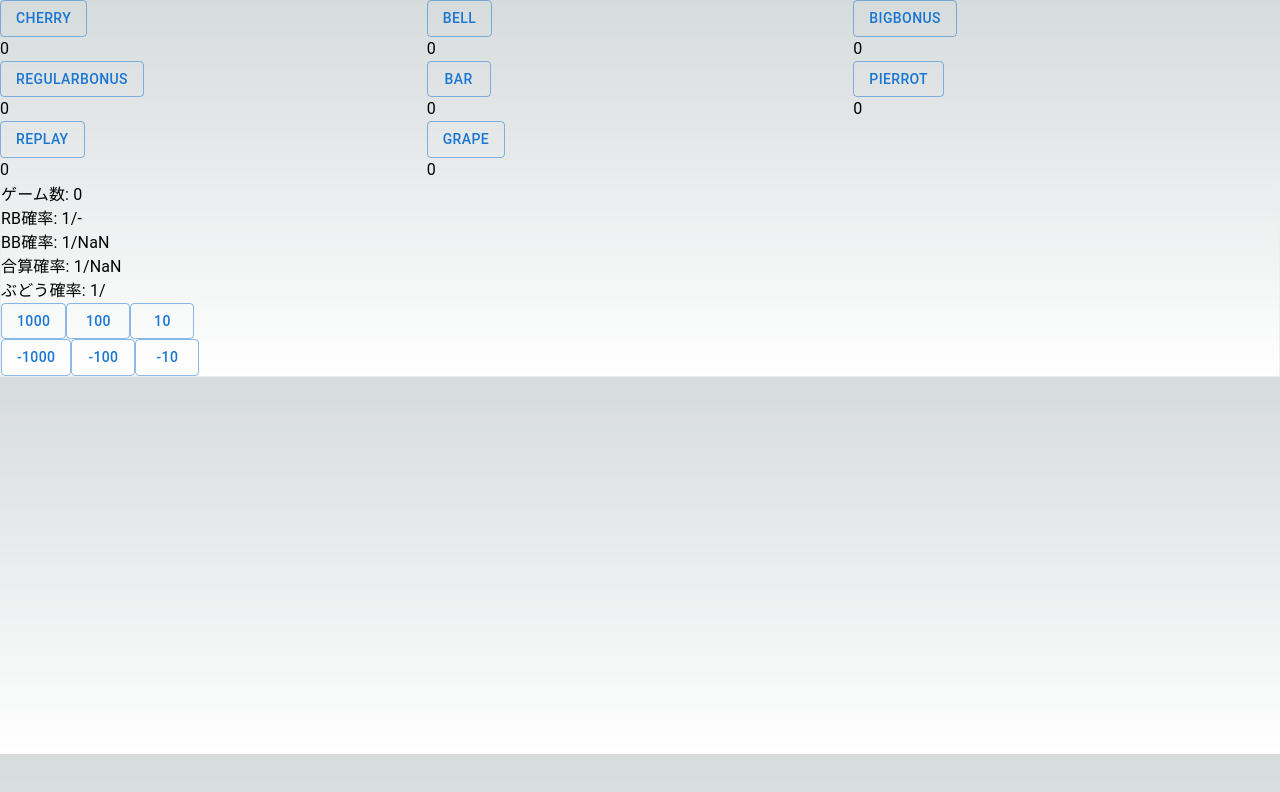
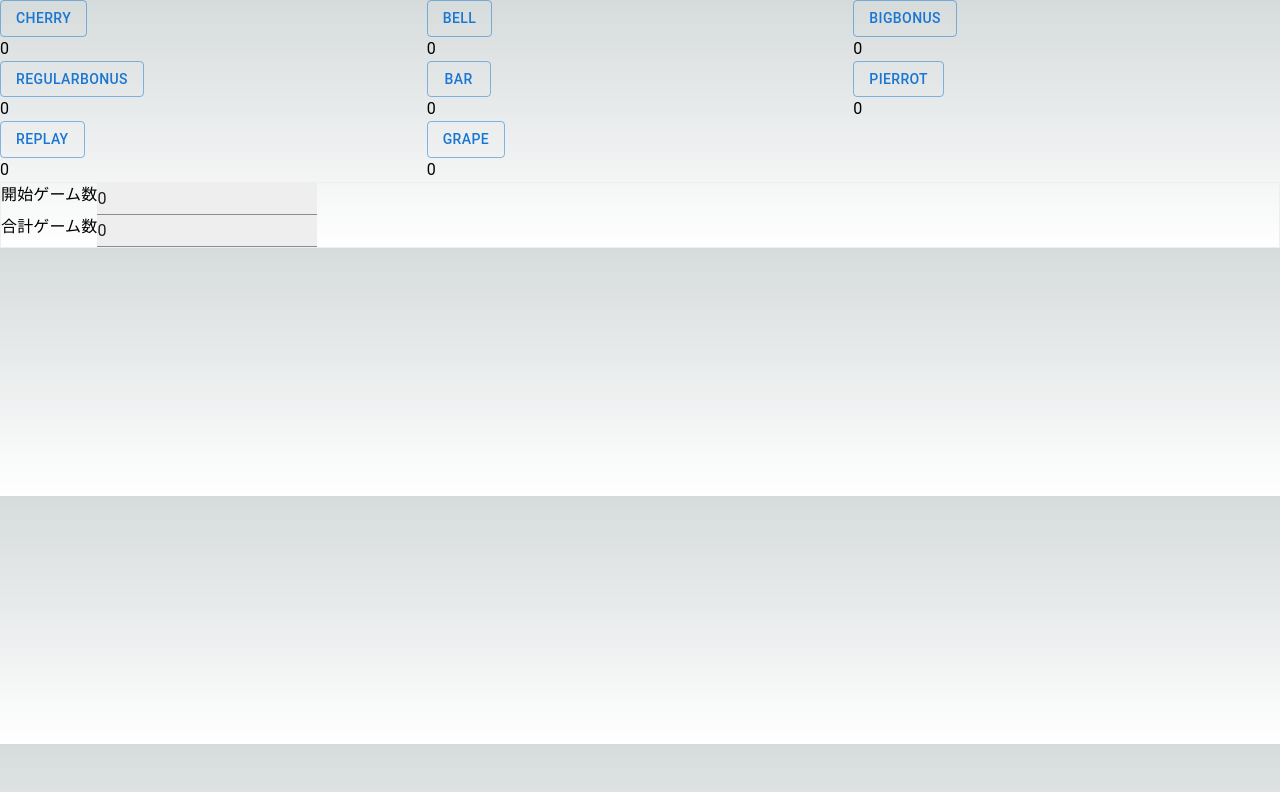
Before and after one commit to fumiya0326/pachi-app, a Next.js app: page / in a window 1280 px wide. Shown: the top 792 px of the page. Built offline with nearby package versions, Linux system fonts and the light colour scheme.

Commit message:
ゲーム数の入力欄を追加

```diff
--- a/src/components/game-count.tsx
+++ b/src/components/game-count.tsx
@@ -4,45 +4,40 @@ import { FC } from "react";
 
 interface GameCounterProps {
   // ゲーム数変更通知
-  onChange: (value: number) => void;
+  onChangeTotalGameCount: (value: number) => void;
+  // 開始ゲーム数変更通知
+  onChangeStartingGameCount: (value: number) => void;
   // ゲーム回数
-  gameCount: number;
-  // BB回数
-  bigBonusCount: number;
-  // RB回数
-  regularBonusCount: number;
-
+  totalGameCount: number;
+  // 開始ゲーム数
+  startingGameCount: number;
 }
 
+// ゲーム回数入力
 export const GameCounter: FC<GameCounterProps> = (props) => {
   const {
-    gameCount,
-    bigBonusCount,
-    regularBonusCount,
-    onChange,
+    totalGameCount,
+    startingGameCount,
+    onChangeTotalGameCount,
+    onChangeStartingGameCount,
   } = props;
 
-  // RB確率
-  const rbProbability = (() => {
-    if (gameCount && regularBonusCount) {
-      return `1/${(gameCount/regularBonusCount).toFixed(0)}`
-    }
-    return '1/-';
-  })()
-  // BB確率
-  const bbProbability = (gameCount / bigBonusCount).toFixed(0)
-  // 合算確率
-  const combinedProbability = (gameCount / (bigBonusCount + regularBonusCount)).toFixed(0);
+  /**
+   * 開始ゲーム数変更時のハンドラ
+   * @param event イベント
+   */
+  const handleChangeStartingGameCount = (event: any) => {
+    const value = event.target.value as number;
+    onChangeStartingGameCount(value);
+  }
 
-  const gameCountButton = (gameCount: number) => {
-    return (
-      <Button
-        variant="outlined"
-        onClick={() => onChange(gameCount)}
-      >
-        {gameCount}
-      </Button>
-    )
+  /**
+   * 総ゲーム数変更時のハンドラ
+   * @param event イベント
+   */
+  const handleChangeTotalGameCount = (event: any) => {
+    const value = event.target.value as number;
+    onChangeTotalGameCount(value)
   }
 
   return (
@@ -51,28 +46,38 @@ export const GameCounter: FC<GameCounterProps> = (props) => {
         border: '1px solid #EEE'
       }}
     >
-      <Typography>
-        ゲーム数: {gameCount}
-      </Typography>
-      <Typography>
-        RB確率: {rbProbability}
-      </Typography>
-      <Typography>
-        BB確率: 1/{bbProbability}
-      </Typography>
-      <Typography>
-        合算確率: 1/{combinedProbability}
-      </Typography>
-      <Typography>
-        ぶどう確率: 1/
+      <Box
+        display='flex'
+      >
+        <Typography>
+          開始ゲーム数
         </Typography>
-      {gameCountButton(1000)}
-      {gameCountButton(100)}
-      {gameCountButton(10)}
-      <br />
-      {gameCountButton(-1000)}
-      {gameCountButton(-100)}
-      {gameCountButton(-10)}
+        <TextField
+          sx={{
+            background: '#EEE'
+          }}
+          type="number"
+          variant='standard'
+          value={startingGameCount}
+          onChange={handleChangeStartingGameCount}
+        />
+      </Box>
+      <Box
+        display='flex'
+      >
+        <Typography>
+          合計ゲーム数
+        </Typography>
+        <TextField
+          sx={{
+            background: '#EEE'
+          }}
+          type="number"
+          variant='standard'
+          value={totalGameCount}
+          onChange={handleChangeTotalGameCount}
+        />
+      </Box>
     </Box>
   );
 }
--- a/src/components/home-view.tsx
+++ b/src/components/home-view.tsx
@@ -21,6 +21,9 @@ export const HomeView: FC<HomeViewProps> = (props) => {
 
   // ゲーム数
   const [gameCount, setGameCount] = useState<number>(0);
+
+  // 開始ゲーム数
+  const [startingGameCount, setStartingGameCount] = useState<number>(0);
 
   // RB回数
   const [regularBonusCount, setRegularBonusCount] = useState<number>(0);
@@ -47,10 +50,20 @@ export const HomeView: FC<HomeViewProps> = (props) => {
     }
   }, [hands]);
 
-  const handleChangeGameCount = (_gameCount: number) => {
-    console.log(gameCount)
-    const newValue = gameCount + _gameCount;
-    setGameCount(newValue);
+  /**
+   * ゲーム数変更時のハンドラ
+   * @param newGameCount ゲーム数
+   */
+  const handleChangeTotalGameCount = (newGameCount: number) => {
+    setGameCount(newGameCount);
+  }
+
+  /**
+   * 開始ゲーム数変更時のハンドラ
+   * @param gameCount ゲーム数
+   */
+  const handleChangeStartingGameCount = (newGameCount: number) => {
+    setStartingGameCount(newGameCount);
   }
 
 
@@ -83,10 +96,10 @@ export const HomeView: FC<HomeViewProps> = (props) => {
         }
       </Grid>
       <GameCounter
-        onChange={handleChangeGameCount}
-        gameCount={gameCount}
-        regularBonusCount={regularBonusCount}
-        bigBonusCount={bigBonusCount}
+        onChangeTotalGameCount={handleChangeTotalGameCount}
+        onChangeStartingGameCount={handleChangeStartingGameCount}
+        totalGameCount={gameCount}
+        startingGameCount={startingGameCount}
       />
     </>
   )
```
